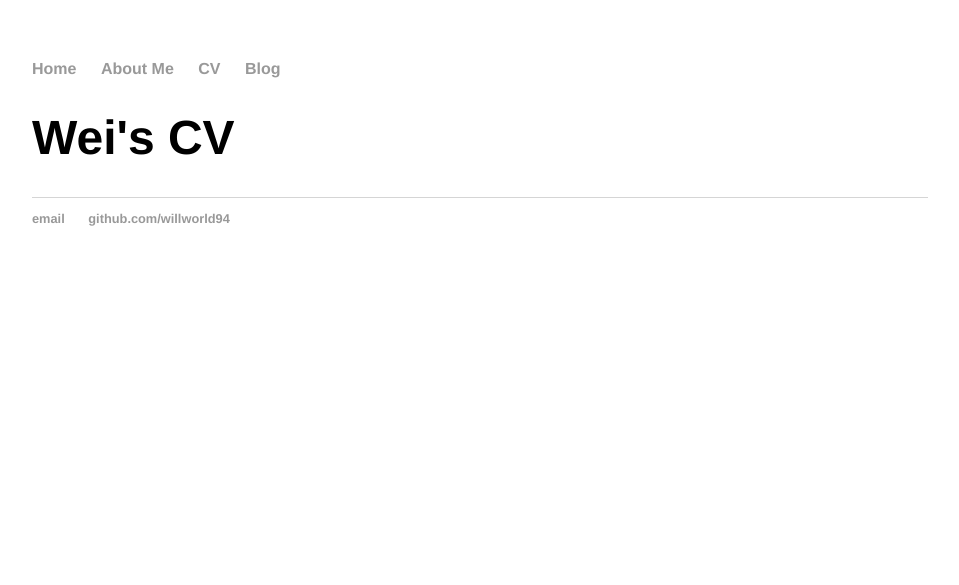
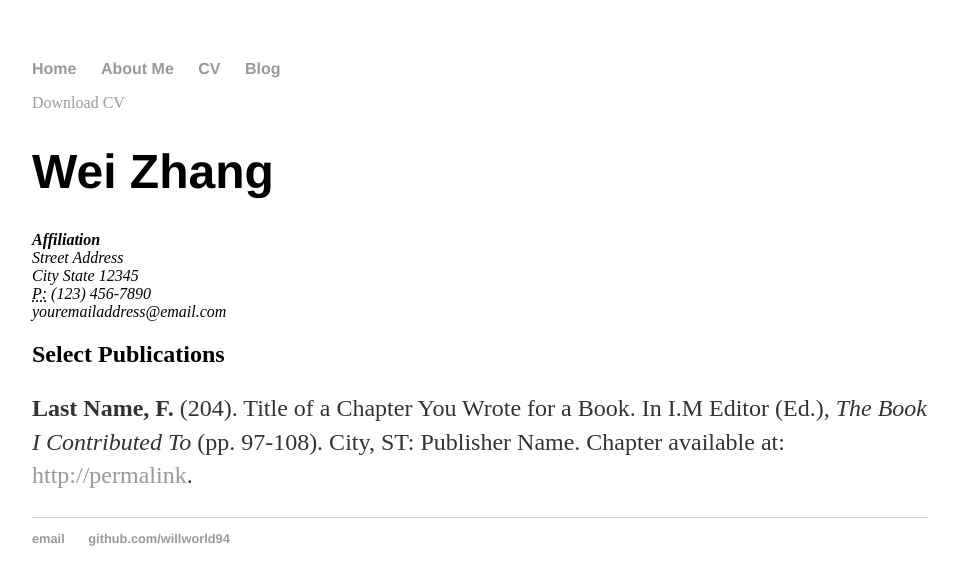
Before and after one commit to willworld94/example, a Jekyll site: the page built from cv/index.html, in a window 1280 px wide. Shown: the top 585 px of the page, without its empty margins (160-1119 px from the left). Built offline with Jekyll 4.4.1, drawn with Linux system fonts in a browser that asks for light colours.

Commit message:
new cv file

```diff
--- a/cv/index.html
+++ b/cv/index.html
@@ -2,4 +2,21 @@
 layout: default
 title: Wei's CV
 ---
-	<h1>{{ page.title }}</h1>
+
+	<div class="cv">
+		<a href="#" class="download" title="Download CV as PDF">Download CV</a>
+					<h1>Wei Zhang</h1>
+					<address>
+					<strong>Affiliation</strong><br>
+					Street Address<br>
+					City State 12345<br>
+					<abbr title="phone">P:</abbr> (123) 456-7890<br>
+					<span class="obfuscate">youremailaddress@email.com</span>
+					</address>
+
+					<h2>Select Publications</h2>
+
+					<p><strong>Last Name, F.</strong> (204). Title of a Chapter You Wrote for a Book. In I.M Editor (Ed.), <em>The Book I Contributed To</em> (pp. 97-108). City, ST: Publisher Name. Chapter available at: <a href="#">http://permalink</a>.
+
+
+	</div>
```
